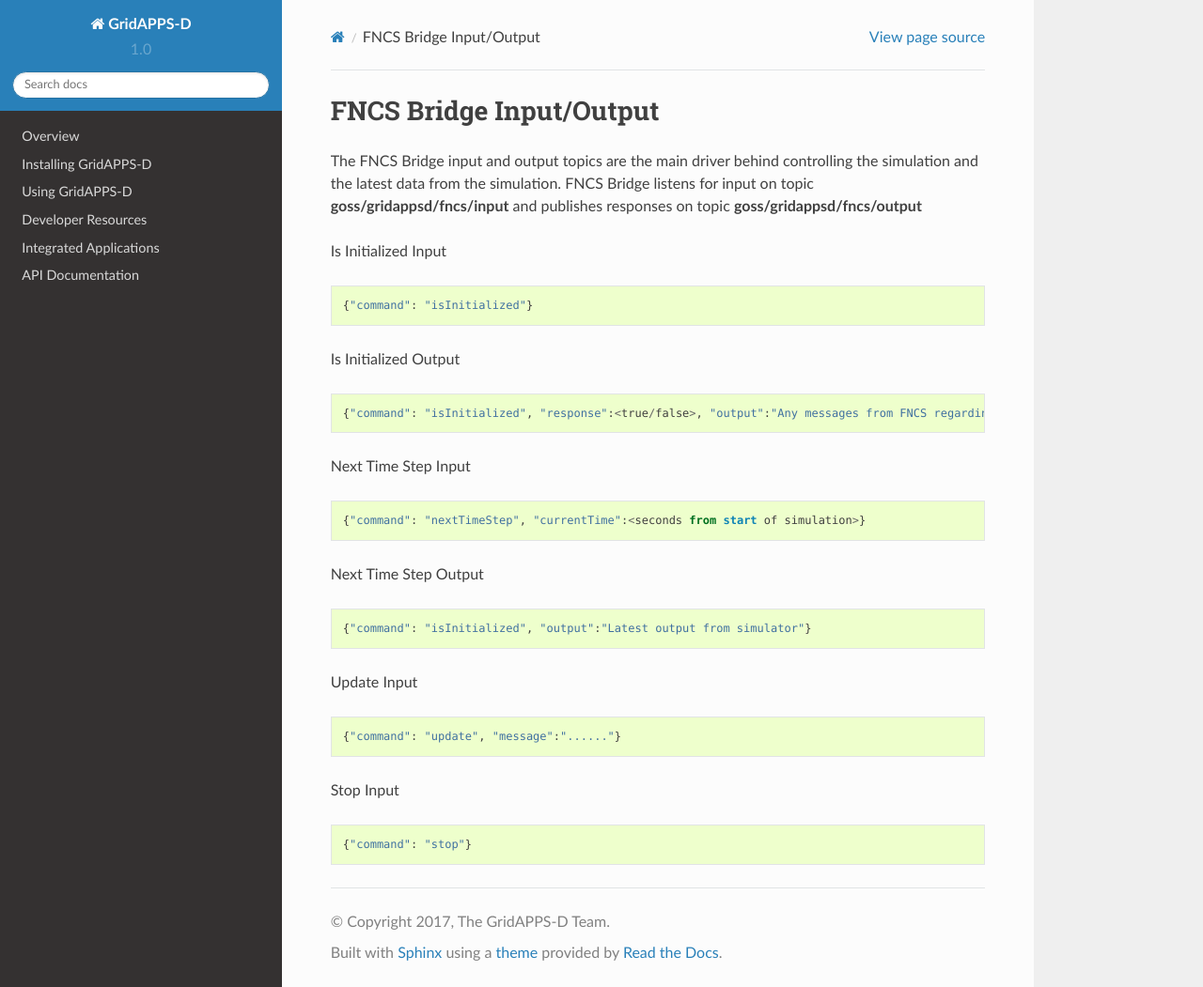
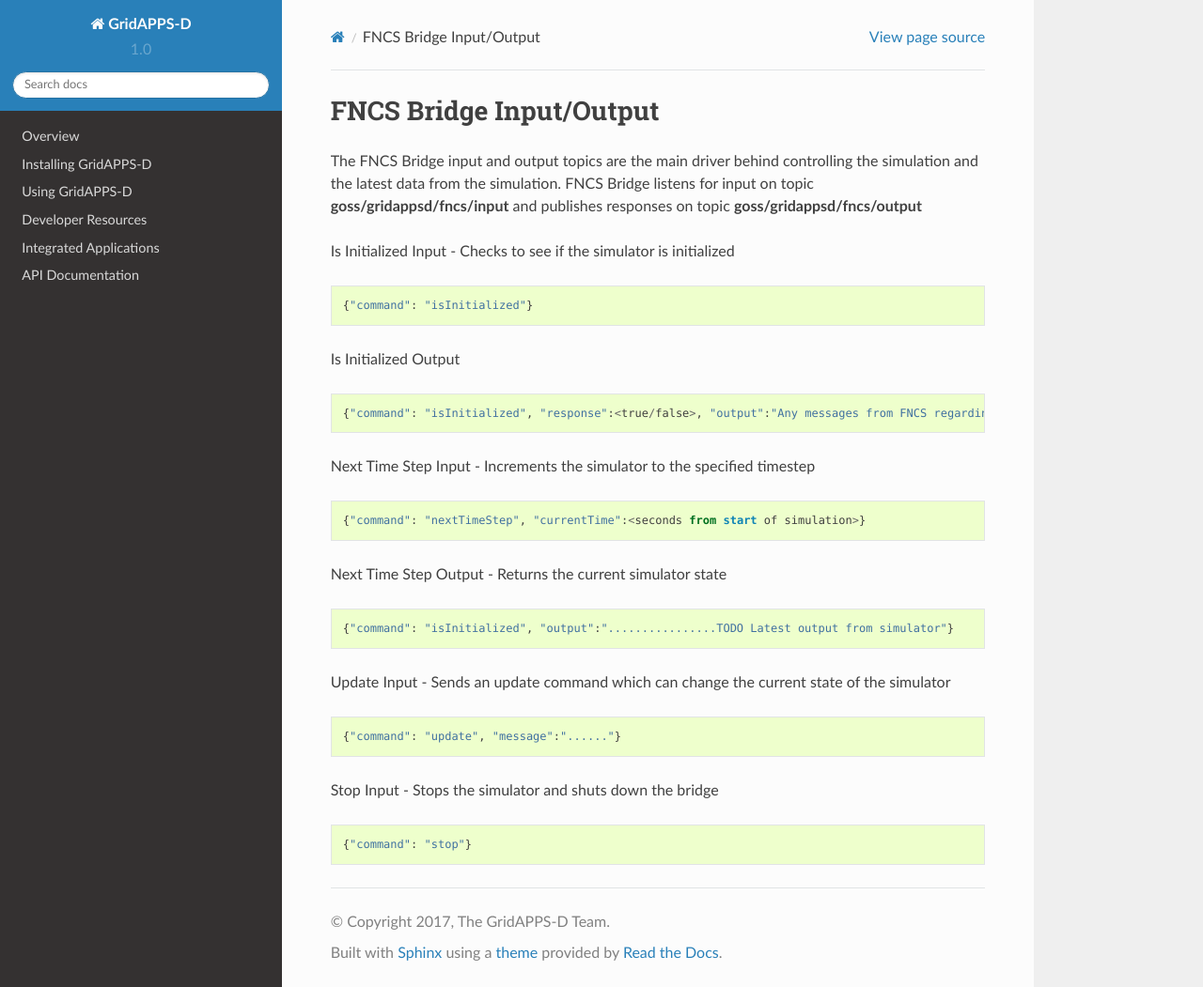
Before and after one commit to GRIDAPPSD/GOSS-GridAPPS-D, a Sphinx documentation site: the page built from docs/source/developer_resources/messaging/FNCSBridge_Input.rst, in a window 1280 px wide and 1051 px high. Shown: the whole window at 94% size. Built offline with Sphinx 7.4.7 and the Read the Docs theme 2.0.0, drawn with Linux system fonts in a browser that asks for light colours; pages that are not in the unit, such as notebooks, are missing from menus.

Commit message:
Update FNCSBridge_Input.rst

```diff
--- a/docs/source/developer_resources/messaging/FNCSBridge_Input.rst
+++ b/docs/source/developer_resources/messaging/FNCSBridge_Input.rst
@@ -3,7 +3,7 @@
 The FNCS Bridge input and output topics are the main driver behind controlling the simulation and the latest data from the simulation.
 FNCS Bridge listens for input on topic **goss/gridappsd/fncs/input** and publishes responses on topic **goss/gridappsd/fncs/output**
 
-Is Initialized Input
+Is Initialized Input - Checks to see if the simulator is initialized
 ::
 
 	{"command": "isInitialized"}
@@ -13,22 +13,22 @@
 
 	{"command": "isInitialized", "response":<true/false>, "output":"Any messages from FNCS regarding initialization"}
 
-Next Time Step Input
+Next Time Step Input - Increments the simulator to the specified timestep
 ::
 
 	{"command": "nextTimeStep", "currentTime":<seconds from start of simulation>}
 
-Next Time Step Output
+Next Time Step Output -  Returns the current simulator state
 ::
 
-	{"command": "isInitialized", "output":"Latest output from simulator"}
+	{"command": "isInitialized", "output":"................TODO Latest output from simulator"}
 
-Update Input
+Update Input - Sends an update command which can change the current state of the simulator
 ::
 
 	{"command": "update", "message":"......"}
 
-Stop Input
+Stop Input - Stops the simulator and shuts down the bridge
 ::
 
 	{"command": "stop"}
```
